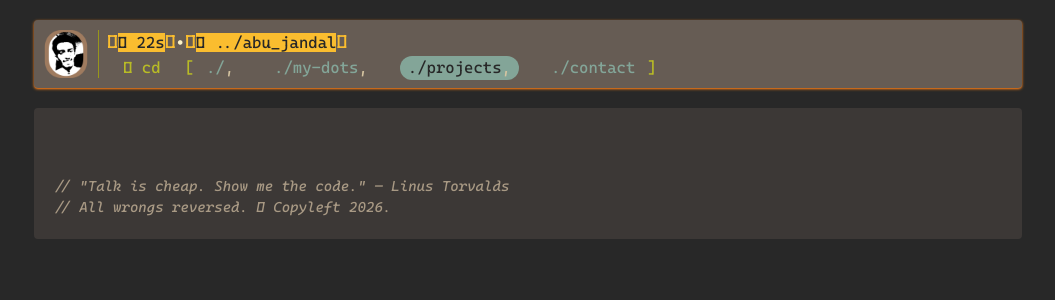
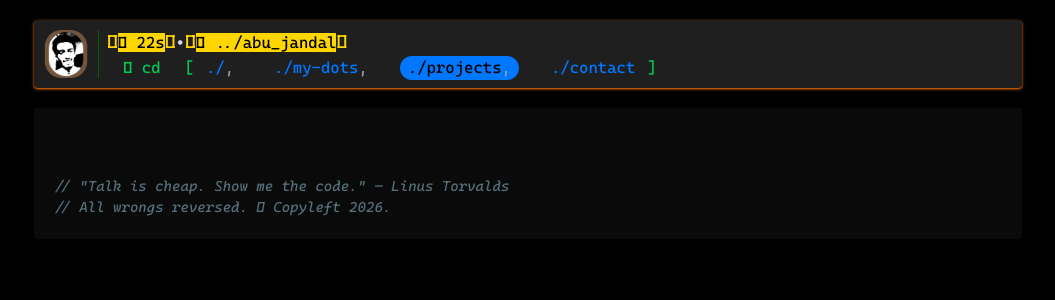
Before and after one commit to ex-jandal/my-portfolio, a SvelteKit app: page /projects in a window 1280 px wide. Shown: the top 300 px of the page, without its empty margins (112-1167 px from the left). Built offline with nearby package versions, Linux system fonts and the light colour scheme; a web font is replaced by a local one.

Commit message:
change the colors

```diff
--- a/src/compunentes/project-card.svelte
+++ b/src/compunentes/project-card.svelte
@@ -165,7 +165,7 @@ export function iconize(thing: string) {
     {#each mainLanguages as lang}
       <div class="
         inline-flex items-center gap-2 px-2 rounded-xl
-        text-sm text-gruvbox-light1 text-shadow-black text-shadow-2xs
+        text-sm text-gruvbox-dark0 font-outline-2
         {colorize(lang)}
         bg-size-[150%_150%]
         bg-left
--- a/src/routes/layout.css
+++ b/src/routes/layout.css
@@ -111,35 +111,62 @@ footer {
   --default-font-family: 'CascidaCode', 'NerdIcons', monospace;
   --font-main: 'CascidaCode', 'NerdIcons', monospace; /* CascidaCode font*/
   --font-icons: 'NerdIcons';
+  /* Absolute Zero Backgrounds */
+  --color-gruvbox-dark0: #000000;
+  --color-gruvbox-dark1: #0a0a0a;
+  --color-gruvbox-dark2: #141414;
+  --color-gruvbox-dark3: #1f1f1f;
+  --color-gruvbox-dark4: #2b2b2b;
 
-  /* Gruvbox Dark Background */
-  --color-gruvbox-dark0: #282828;
-  --color-gruvbox-dark1: #3c3836;
-  --color-gruvbox-dark2: #504945;
-  --color-gruvbox-dark3: #665c54;
-  --color-gruvbox-dark4: #7c6f64;
+  /* Cool Metallic Neutrals */
+  --color-gruvbox-light0: #cfd8dc;
+  --color-gruvbox-light1: #b0bec5;
+  --color-gruvbox-light2: #90a4ae;
+  --color-gruvbox-light3: #78909c;
+  --color-gruvbox-light4: #546e7a;
 
-  /* Gruvbox Light Background */
-  --color-gruvbox-light0: #fbf1c7;
-  --color-gruvbox-light1: #ebdbb2;
-  --color-gruvbox-light2: #d5c4a1;
-  --color-gruvbox-light3: #bdae93;
-  --color-gruvbox-light4: #a89984;
+  /* Deep Jewel Tones */
+  --color-gruvbox-gray: #546e7a;
+  --color-gruvbox-red: #990000;
+  --color-gruvbox-bright-red: #ff0000;
+  --color-gruvbox-green: #006400;
+  --color-gruvbox-bright-green: #00c853;
+  --color-gruvbox-yellow: #a57c00;
+  --color-gruvbox-bright-yellow: #ffd600;
+  --color-gruvbox-blue: #004488;
+  --color-gruvbox-bright-blue: #0077ff;
+  --color-gruvbox-purple: #1a237e;        /* Deep Navy */
+  --color-gruvbox-bright-purple: #2563eb; /* Royal Blue */
+  --color-gruvbox-aqua: #006064;
+  --color-gruvbox-bright-aqua: #00e5ff;
+  --color-gruvbox-orange: #8a4b00;
+  --color-gruvbox-bright-orange: #ff6d00;
 
-  /* Gruvbox Colors */
-  --color-gruvbox-gray: #928374;
-  --color-gruvbox-red: #cc241d;
-  --color-gruvbox-bright-red: #fb4934;
-  --color-gruvbox-green: #98971a;
-  --color-gruvbox-bright-green: #b8bb26;
-  --color-gruvbox-yellow: #d79921;
-  --color-gruvbox-bright-yellow: #fabd2f;
-  --color-gruvbox-blue: #458588;
-  --color-gruvbox-bright-blue: #83a598;
-  --color-gruvbox-purple: #b16286;
-  --color-gruvbox-bright-purple: #d3869b;
-  --color-gruvbox-aqua: #689d6a;
-  --color-gruvbox-bright-aqua: #8ec07c;
-  --color-gruvbox-orange: #d65d0e;
-  --color-gruvbox-bright-orange: #fe8019;
+  /* --color-gruvbox-dark0: #282828; */
+  /* --color-gruvbox-dark1: #3c3836; */
+  /* --color-gruvbox-dark2: #504945; */
+  /* --color-gruvbox-dark3: #665c54; */
+  /* --color-gruvbox-dark4: #7c6f64; */
+  /**/
+  /* --color-gruvbox-light0: #fbf1c7; */
+  /* --color-gruvbox-light1: #ebdbb2; */
+  /* --color-gruvbox-light2: #d5c4a1; */
+  /* --color-gruvbox-light3: #bdae93; */
+  /* --color-gruvbox-light4: #a89984; */
+  /**/
+  /* --color-gruvbox-gray: #928374; */
+  /* --color-gruvbox-red: #cc241d; */
+  /* --color-gruvbox-bright-red: #fb4934; */
+  /* --color-gruvbox-green: #98971a; */
+  /* --color-gruvbox-bright-green: #b8bb26; */
+  /* --color-gruvbox-yellow: #d79921; */
+  /* --color-gruvbox-bright-yellow: #fabd2f; */
+  /* --color-gruvbox-blue: #458588; */
+  /* --color-gruvbox-bright-blue: #83a598; */
+  /* --color-gruvbox-purple: #b16286; */
+  /* --color-gruvbox-bright-purple: #d3869b; */
+  /* --color-gruvbox-aqua: #689d6a; */
+  /* --color-gruvbox-bright-aqua: #8ec07c; */
+  /* --color-gruvbox-orange: #d65d0e; */
+  /* --color-gruvbox-bright-orange: #fe8019; */
 }
```
Also changed, not shown: src/routes/+layout.svelte (+5 -5 lines).
